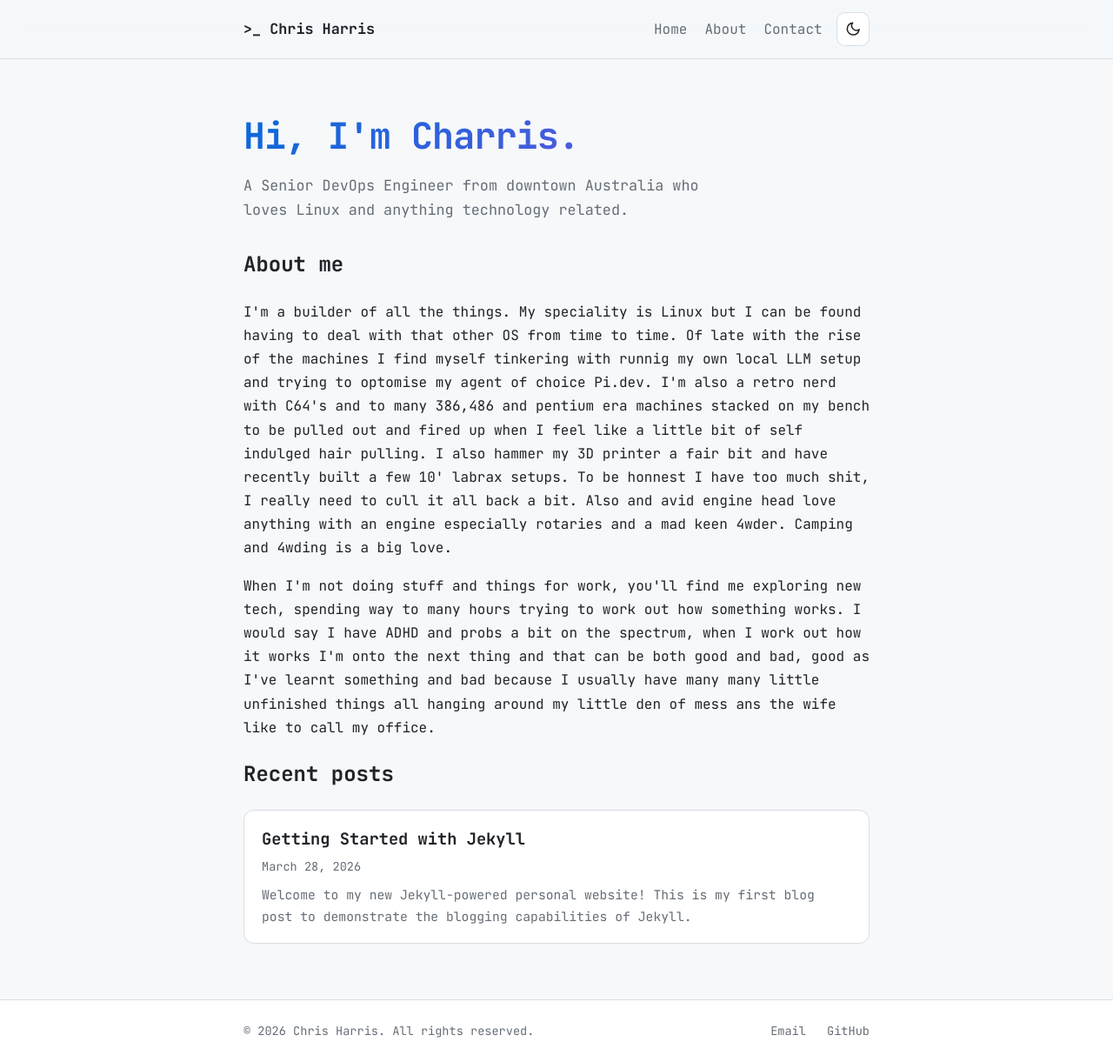
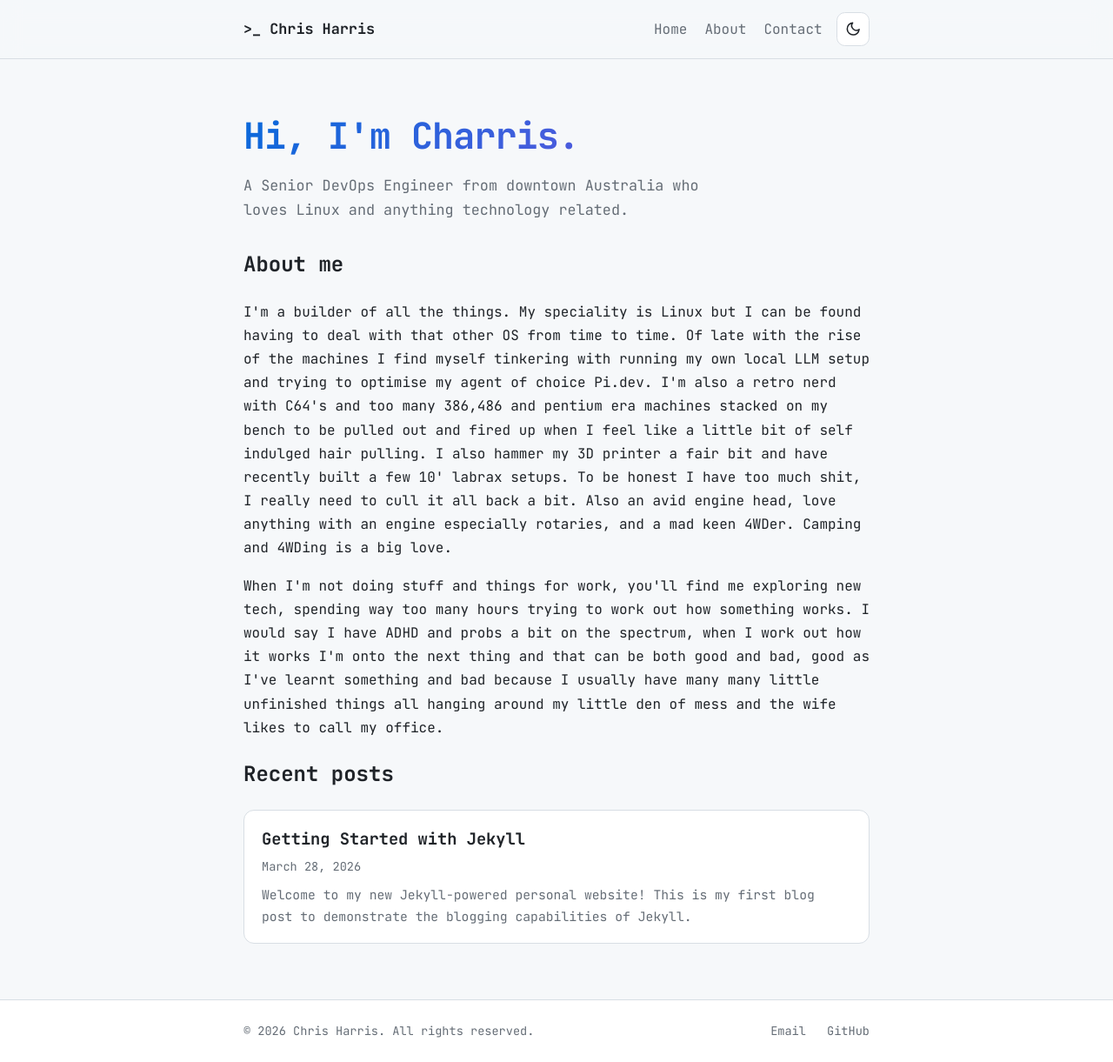
Before and after one commit to loosepin313/loosepin313.github.io, a Jekyll site: the page built from index.md, in a window 1280 px wide and 1221 px high. Shown: the whole window at 87% size. Built offline with Jekyll 4.4.1, drawn with Linux system fonts in a browser that asks for light colours.

Commit message:
Fix typos in about section

```diff
--- a/index.md
+++ b/index.md
@@ -10,8 +10,8 @@ title: Home
 
 <section>
     <h2>About me</h2>
-    <p>I'm a builder of all the things. My speciality is Linux but I can be found having to deal with that other OS from time to time. Of late with the rise of the machines I find myself tinkering with runnig my own local LLM setup and trying to optomise my agent of choice Pi.dev.  I'm also a retro nerd with C64's and to many 386,486 and pentium era machines stacked on my bench to be pulled out and fired up when I feel like a little bit of self indulged hair pulling.  I also hammer my 3D printer a fair bit and have recently built a few 10' labrax setups. To be honnest I have too much shit, I really need to cull it all back a bit.  Also and avid engine head love anything with an engine especially rotaries and a mad keen 4wder. Camping and 4wding is a big love.</p>
-    <p>When I'm not doing stuff and things for work, you'll find me exploring new tech, spending way to many hours trying to work out how something works.  I would say I have ADHD and probs a bit on the spectrum, when I work out how it works I'm onto the next thing and that can be both good and bad, good as I've learnt something and bad because I usually have many many little unfinished things all hanging around my little den of mess ans the wife like to call my office.</p>
+    <p>I'm a builder of all the things. My speciality is Linux but I can be found having to deal with that other OS from time to time. Of late with the rise of the machines I find myself tinkering with running my own local LLM setup and trying to optimise my agent of choice Pi.dev.  I'm also a retro nerd with C64's and too many 386,486 and pentium era machines stacked on my bench to be pulled out and fired up when I feel like a little bit of self indulged hair pulling.  I also hammer my 3D printer a fair bit and have recently built a few 10' labrax setups. To be honest I have too much shit, I really need to cull it all back a bit.  Also an avid engine head, love anything with an engine especially rotaries, and a mad keen 4WDer. Camping and 4WDing is a big love.</p>
+    <p>When I'm not doing stuff and things for work, you'll find me exploring new tech, spending way too many hours trying to work out how something works.  I would say I have ADHD and probs a bit on the spectrum, when I work out how it works I'm onto the next thing and that can be both good and bad, good as I've learnt something and bad because I usually have many many little unfinished things all hanging around my little den of mess and the wife likes to call my office.</p>
 </section>
 
 <section>
```
